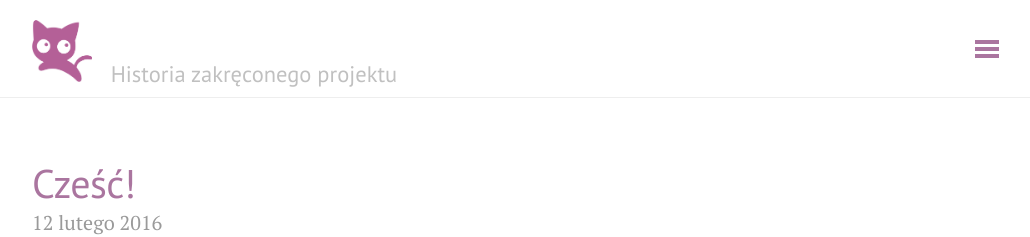
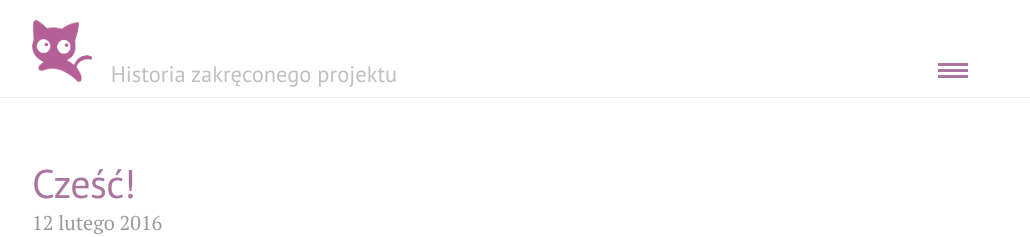
Before and after one commit to pumiko/pumiko.github.io, a Jekyll site: the page built from index.html, in a window 1280 px wide. Shown: the top 237 px of the page, without its empty margins (248-1278 px from the left). Built offline with Jekyll 4.4.1, drawn with Linux system fonts in a browser that asks for light colours; nearby versions of some CDN libraries; the list of posts is cut into pages by our own code.

Commit message:
Zmiany na podstawie google mobile

```diff
--- a/public/css/lanyon.css
+++ b/public/css/lanyon.css
@@ -216,15 +216,16 @@ a.sidebar-nav-item:focus {
 
 /* Style the `label` that we use to target the `.sidebar-checkbox` */
 .sidebar-toggle {
-  position: absolute;
-  top: 1.5rem;
-  left: 1rem;
+  position: fixed;
+  /* top: 4%; */
+  /* right: 4%; */
+  /* left: 1rem; */
   display: block;
   width: 1rem;
-  padding: .5rem .65rem;
+  padding: 0% 0% 0% 0%;
   color: #505050;
   background-color: #fff;
-  border-radius: 3px;
+  /* border-radius: 3px; */
   cursor: pointer;
 }
 .sidebar-toggle:before {
@@ -249,14 +250,15 @@ a.sidebar-nav-item:focus {
 
 @media (min-width: 30.1rem) {
   .sidebar-toggle {
-    position: fixed;
-    width: 2.5rem;
+    position: absolute;
+    width: 1.5rem;
+    /* right: 4%; */
     /* height: 5.25rem; */
   }
   .sidebar-toggle:before {
-    /* padding-bottom: .15rem; */
-    border-top-width: .55rem;
-    border-bottom-width: .23rem;
+    padding-bottom: .15rem;
+    border-top-width: .45rem;
+    border-bottom-width: .15rem;
   }
 }
 
@@ -489,7 +491,9 @@ a.pagination-item:hover {
 }
 .layout-reverse .sidebar-toggle {
   left: auto;
-  right: 1rem;
+  right: 5%;
+  top: 7%;
+  bottom: auto;
 }
 
 .layout-reverse #sidebar-checkbox:checked ~ .sidebar,
```
